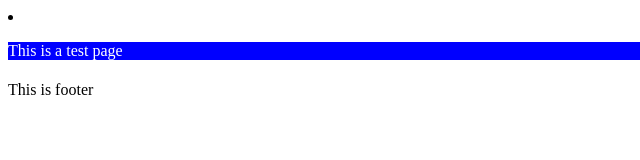
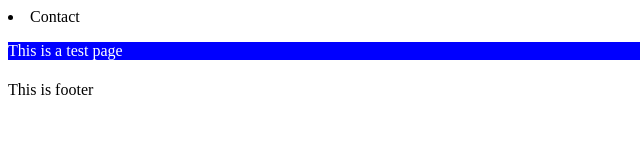
Before and after one commit to Dark-Red-Apple/Test, a plain HTML site: page index.html in a window 1280 px wide. Shown: the full height of the page, 0-640 px from the left. Drawn offline with Linux system fonts and the light colour scheme.

Commit message:
add contact a in indec to develop branch

```diff
--- a/index.html
+++ b/index.html
@@ -4,7 +4,7 @@
 	</head>
 	<body>
 		<header></header>
-		<nav><li><a></a></li></nav>
+		<nav><li><a>Contact</a></li></nav>
 		<div>
 			<p> This is a test page </p>
 		</div>
```
